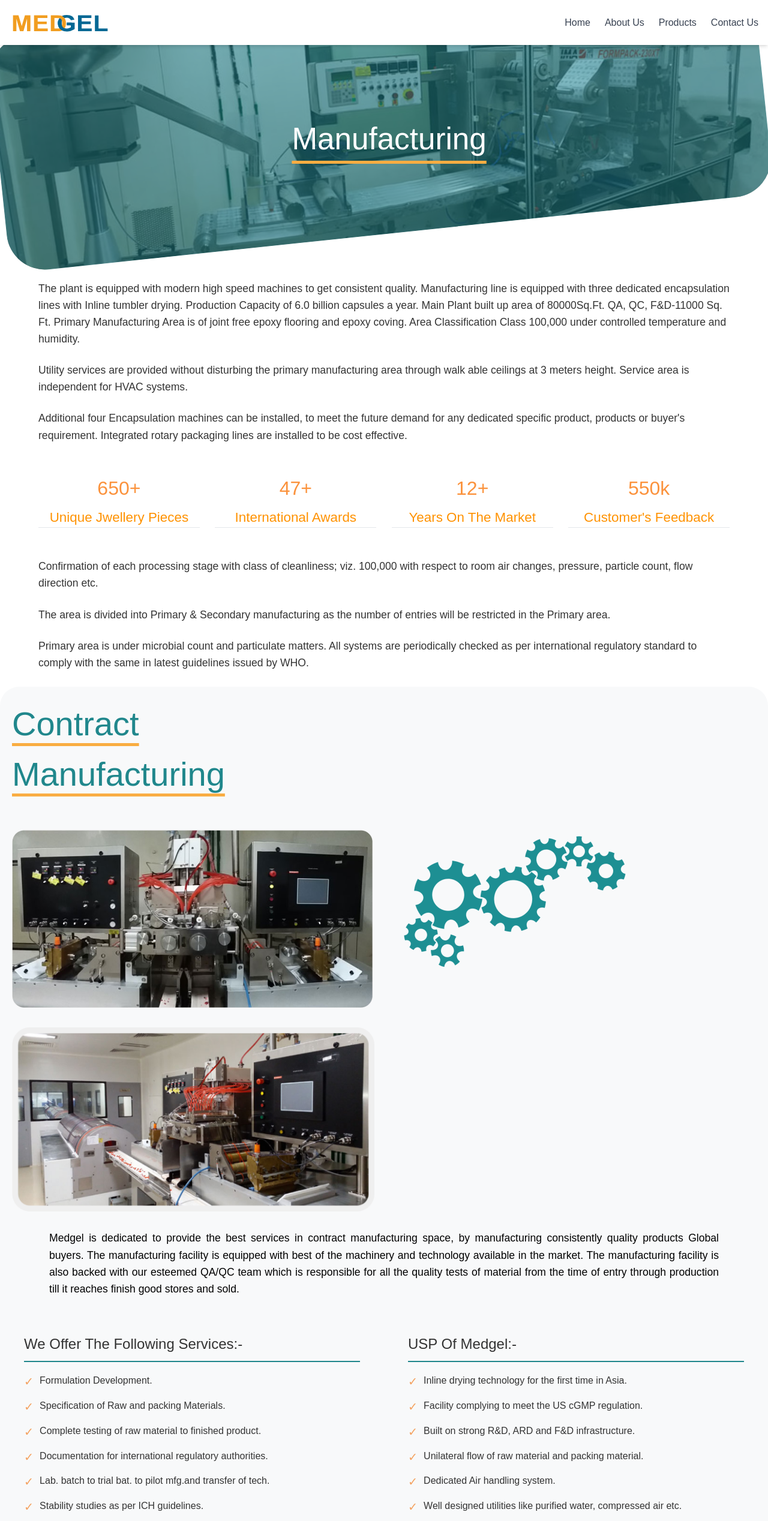
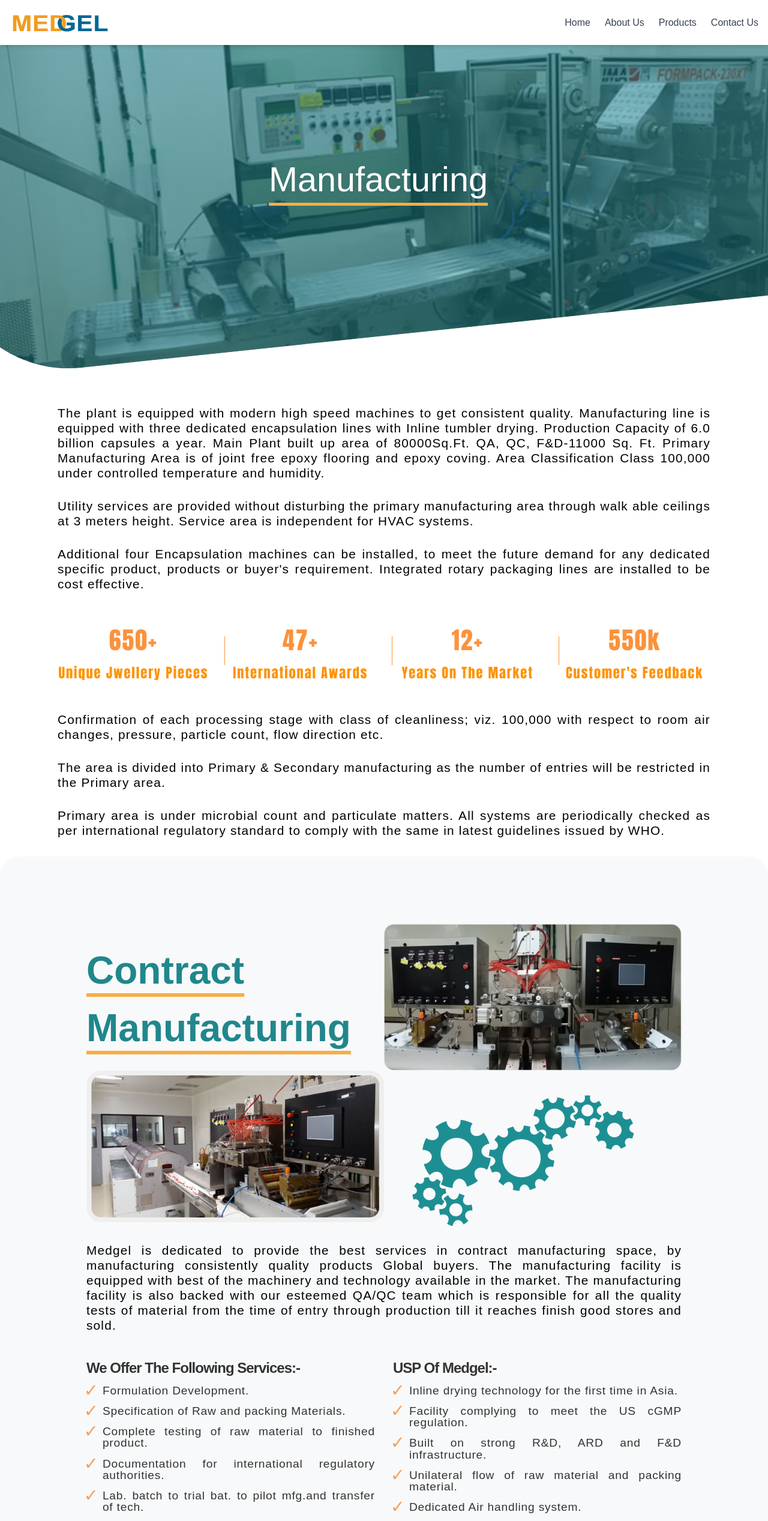
Before and after one commit to anurag-verma-india/medgel-nextjs, a Next.js app: page /facilities in a window 1280 px wide. Shown: the top 2536 px of the page at 60% size. Built offline with nearby package versions, Linux system fonts and the light colour scheme.

Commit message:
Updated the Facilities Page

```diff
--- a/src/app/facilities/ContractManufacturing.css
+++ b/src/app/facilities/ContractManufacturing.css
@@ -1,12 +1,15 @@
 .CM-container {
   width: 100%;
   margin: 0 auto;
-    padding: 20px;
+  padding: 7rem;
+  padding-left: 9rem;
+  padding-right: 9rem;
   border-radius: 2rem;
   background-color: #f8f9fa;
   font-family: Arial, sans-serif;
   color: rgba(239, 239, 239, 1);
 }
+
 .CM-tri {
   position: relative;
   display: flex;
@@ -14,70 +17,77 @@
 }
 
 .CM-header {
-    width: 100%;
-    margin-bottom: 40px;
+  padding-top: 30px;
+  text-align: justify;
 }
 
 .CM-title {
   color: #20878c;
-    font-size: 3.5rem;
-    margin-bottom: 10px;
-    display: inline-block;
+  font-size: 4rem;
+  font-weight: 600;
   text-decoration: underline;
   text-decoration-color: rgba(249, 173, 66, 1);
-    text-underline-offset: 0.8rem;
+  text-underline-offset: 1rem;
 }
+
+/* .CM-title {
+    display: inline-block;
+  } */
 
 .CM-image-grid {
   display: grid;
   grid-template-columns: 1fr 1fr;
-    gap: 2rem;
-    margin-bottom: 30px;
+  margin-bottom: 35px;
   position: relative;
 }
 
-  .CM-manufacturing-image {
+/* .CM-manufacturing-image {
     width: 100%;
     height: auto;
     border-radius: 10px;
     box-shadow: 0 4px 6px rgba(0, 0, 0, 0.1);
-  }
+  } */
 
 .CM-gear-icon {
-    position: absolute;
-    right: 0;
+  position: relative;
+  top: 30px;
+  left: 30px;
+  /* right: 0;
     bottom: -50px;
     width: 150px;
-    height: auto;
+    height: auto; */
 }
 
 .CM-description {
-    width: 90%;
+  letter-spacing: 1.2px;
+  line-height: 1.2;
+  width: 100%;
   margin: auto;
-    font-size: 1.1rem;
-    line-height: 1.6;
+  font-size: 1.3rem;
   color: black;
   margin-bottom: 40px;
   text-align: justify;
 }
 
 .CM-services-container {
+  letter-spacing: -1px;
+  text-align: justify;
   display: grid;
   grid-template-columns: 1fr 1fr;
-    gap: 40px;
-    margin-top: 20px;
+  gap: 30px;
+  margin-top: 10px;
+  margin-bottom: 30px;
+  position: relative;
 }
 
 .CM-service-section {
-    padding: 20px;
 }
 
 .CM-section-title {
   font-size: 1.5rem;
   color: #333;
-    margin-bottom: 20px;
-    border-bottom: 2px solid #20878c;
-    padding-bottom: 10px;
+  margin-bottom: 10px;
+  font-weight: 600;
 }
 
 .CM-service-list {
@@ -87,16 +97,18 @@
 }
 
 .CM-service-item {
+  letter-spacing: 0.8px;
   color: #333;
   display: flex;
   align-items: flex-start;
   margin-bottom: 15px;
-    font-size: 1rem;
-    line-height: 1.4;
+  font-size: 1.2rem;
+  line-height: 1;
 }
 
 .CM-checkmark {
   color: #f4a261;
+  scale: 1.5;
   margin-right: 10px;
   font-size: 1.2rem;
 }
@@ -135,14 +147,40 @@
 /* Additional mobile optimization */
 @media (max-width: 480px) {
   .CM-title {
-      font-size: 1.8rem;
+    width: 80%;
+    text-decoration: none;
+    line-height: normal;
+    text-align: justify;
+    font-size: 2.8rem;
+    border-bottom: 4px solid #f4a261;
+    margin-bottom: 1.5rem;
+  }
+
+  .CM-image-grid {
+    gap: 10px;
+  }
+
+  .CM-gear-icon {
+    display: none;
   }
 
   .CM-description {
-      font-size: 1rem;
+    padding: 0px 15px;
+    font-size: 1.2rem;
+    letter-spacing: normal;
   }
 
   .CM-service-section {
-      padding: 15px;
+    padding: 0px 15px;
+  }
+
+  .CM-section-title {
+    font-size: 1.3rem;
+  }
+
+  .CM-service-item {
+    font-size: 1.2rem;
+    letter-spacing: normal;
+    line-height: 1;
   }
 }
--- a/src/app/facilities/ContractManufacturing.tsx
+++ b/src/app/facilities/ContractManufacturing.tsx
@@ -1,4 +1,5 @@
 import "./ContractManufacturing.css";
+import ResearchDevelopment from "./ResearchAndDev";
 
 const ContractManufacturing = () => {
   const services = [
@@ -9,7 +10,7 @@ const ContractManufacturing = () => {
     "Lab. batch to trial bat. to pilot mfg.and transfer of tech.",
     "Stability studies as per ICH guidelines.",
     "Process, cleaning and Analytical method validation.",
-    "Primary and secondary atomized packing facility into bulk Packing, blister, jars and bottles."
+    "Primary and secondary atomized packing facility into bulk Packing, blister, jars and bottles.",
   ];
 
   const usp = [
@@ -18,41 +19,54 @@ const ContractManufacturing = () => {
     "Built on strong R&D, ARD and F&D infrastructure.",
     "Unilateral flow of raw material and packing material.",
     "Dedicated Air handling system.",
-    "Well designed utilities like purified water, compressed air etc."
+    "Well designed utilities like purified water, compressed air etc.",
   ];
 
   return (
     <div className="CM-container">
       <div className="CM-tri">
-        <header className="CM-header">
-          <h1 className="CM-title">Contract<br /> Manufacturing</h1>
-        </header>
         <div className="CM-image-grid">
-          <img src='/images/ContractManufacturing1.png' alt='manufacturing-image1' />
+          <header className="CM-header">
+            <h1 className="CM-title">
+              Contract
+              <br /> Manufacturing
+            </h1>
+          </header>
+
+          <img
+            src="/images/ContractManufacturing1.png"
+            alt="manufacturing-image1" className="CM-image"
+          />
+
+          <img
+            src="/images/contractmanufacturing2.png"
+            alt="manufacturing-image2"
+            className="CM-image"
+          />
 
           <img
             src="/images/gear.png"
+            className="CM-gear-icon"
             alt="Gear Icon"
-            className="gear-icon"
           />
-
-        <div className="overlay-image">
-          <img src="/images/contractmanufacturing2.png" alt="manufacturing-image2" />
-        </div>
         </div>
       </div>
 
       <p className="CM-description">
-        Medgel is dedicated to provide the best services in contract manufacturing space, by manufacturing
-        consistently quality products Global buyers. The manufacturing facility is equipped with best of the
-        machinery and technology available in the market. The manufacturing facility is also backed with our
-        esteemed QA/QC team which is responsible for all the quality tests of material from the time of entry
+        Medgel is dedicated to provide the best services in contract
+        manufacturing space, by manufacturing consistently quality products
+        Global buyers. The manufacturing facility is equipped with best of the
+        machinery and technology available in the market. The manufacturing
+        facility is also backed with our esteemed QA/QC team which is
+        responsible for all the quality tests of material from the time of entry
         through production till it reaches finish good stores and sold.
       </p>
 
       <div className="CM-services-container">
         <div className="CM-service-section">
-          <h2 className="CM-section-title">We Offer The Following Services:-</h2>
+          <h2 className="CM-section-title">
+            We Offer The Following Services:-
+          </h2>
           <ul className="CM-service-list">
             {services.map((service, index) => (
               <li key={index} className="CM-service-item">
@@ -75,6 +89,7 @@ const ContractManufacturing = () => {
           </ul>
         </div>
       </div>
+      <ResearchDevelopment />
     </div>
   );
 };
--- a/src/app/facilities/ResearchAndDev.css
+++ b/src/app/facilities/ResearchAndDev.css
@@ -1,5 +1,5 @@
 .rd-container {
-    width: 90%;
+    width: 100%;
     margin: 0 auto;
     padding: 20px;
     font-family: system-ui, -apple-system, sans-serif;
@@ -20,8 +20,9 @@
   }
 
   .rd-overlay {
+    align-items: center;
+    text-align: justify;
     display: flex;
-    align-items: center;
     justify-content: center;
     position: absolute;
     top: 0;
@@ -30,16 +31,21 @@
     bottom: 0;
     background: rgba(0, 0, 0, 0.3);
 
-    align-items: center;
-
+  }
+  .underline{
+    text-decoration: underline;
+    text-decoration-color: rgba(249, 173, 66, 1);
+    text-underline-offset: 1rem;
   }
 
   .rd-title {
+    font-weight: 900;
     display: flex;
     text-align: center;
     color: white;
-    font-size: 3rem;
+    font-size: 4rem;
     line-height: 1.2;
+
   }
 
   .rd-content {
@@ -49,8 +55,8 @@
   }
 
   .rd-services-title {
-    font-size: 2rem;
-    margin: 0 0 30px 0;
+    font-size: 1.8rem;
+    margin: 0 0 10px 0;
   }
 
   .rd-services-list {
@@ -60,11 +66,12 @@
   }
 
   .rd-services-list li {
+    letter-spacing: 1.4;
     position: relative;
     padding-left: 35px;
     margin-bottom: 20px;
     font-size: 1.2rem;
-    line-height: 1.5;
+    line-height: 0.88;
   }
 
   .rd-services-list li::before {
@@ -116,10 +123,13 @@
 
     .rd-title {
       font-size: 2rem;
+      border-bottom: 4px solid #FB923C;
     }
 
     .rd-services-title {
-      font-size: 1.5rem;
+      font-size: 1.3rem;
+      padding-bottom: 10px;
+
     }
 
     .rd-image-section {
@@ -132,6 +142,7 @@
 
     .rd-services-list li {
       font-size: 1rem;
+      line-height: 1;
       padding-left: 30px;
     }
   }
--- a/src/app/facilities/ResearchAndDev.tsx
+++ b/src/app/facilities/ResearchAndDev.tsx
@@ -7,7 +7,8 @@ const ResearchDevelopment = () => {
         <div className="rd-image-section">
           <div className="rd-overlay">
             <h1 className="rd-title">
-              Research & <br />Development
+              Research & <br />
+              Development
             </h1>
           </div>
         </div>
--- a/src/app/facilities/Tech.css
+++ b/src/app/facilities/Tech.css
@@ -3,20 +3,23 @@
     margin: 0 auto;
     padding: 20px;
     font-family: Arial, sans-serif;
+    margin-bottom: 4rem;
   }
 
   .tech-title {
     color: #0D9488;
-    font-size: 2.5rem;
-    margin-bottom: 30px;
-    text-align: center;
+    font-size: 4rem;
+    font-weight: bold;
+    margin-bottom: 35px;
+    text-align: justify;
     text-decoration: underline;
     text-decoration-color: #FB923C;
     text-underline-offset: 1rem;
   }
   .intro-text {
-    font-size: 1.1rem;
-    line-height: 1.6;
+    text-align: justify;
+    font-size: 1.3rem;
+    line-height: 1.3;
     margin-bottom: 30px;
   }
 
@@ -24,13 +27,21 @@
     margin-bottom: 30px;
   }
 
+  .category-section p{
+    text-align: justify;
+    font-size: 1.3rem;
+  }
+
   .category-title {
     color: #FB923C;
-    font-size: 2rem;
+    font-size: 2.2rem;
+    font-weight: bold;
     margin-bottom: 0.5rem;
   }
 
   .product-list {
+    text-align: justify;
+    font-size: 1.3rem;
     list-style-type: decimal;
     margin-left: 20px;
     margin-top: 10px;
@@ -43,20 +54,36 @@
   .equipment-grid {
     display: flex;
     flex-direction: column;
-    gap: 40px;
+    gap: 80px;
   }
 
-  .equipment-item {
+  .equipment-item{
     display: flex;
-    gap: 20px;
-    align-items: center;
+    gap: 40px;
+    text-align: justify;
+    align-items: last baseline;
     background: #fff;
-    padding: 20px;
-    border-radius: 8px;
   }
 
+  .equipment-details h3{
+    color: #FB923C;
+    font-weight: bold;
+    font-size: 2.2rem;
+  }
+
+  .equipment-item p{
+     line-height: 1.2;
+    font-size: 1.3rem;
+  }
+
+
   .equipment-item:nth-child(even) {
+    text-align: right;
     flex-direction: row-reverse;
+  }
+
+  .boldClass{
+    font-weight: bold;
   }
 
   .equipment-image {
@@ -66,27 +93,17 @@
     border-radius: 4px;
   }
 
+
   .equipment-details {
     flex: 1;
   }
 
-  .equipment-details h3 {
-    color: #FB923C;
-    font-size: 1.8rem;
-    margin-bottom: 15px;
-  }
-
-  .equipment-details p {
-    margin-bottom: 8px;
-  }
 
   .equipment-details ul {
-    list-style: none;
-    padding: 0;
-  }
-
-  .equipment-details li {
-    margin-bottom: 8px;
+    line-height: 1.2;
+    font-size: 1.3rem;
+    list-style: disc;
+    padding-left: 20px;
   }
 
   @media (max-width: 768px) {
@@ -115,14 +132,41 @@
     }
 
     .tech-title {
-      font-size: 1.75rem;
+      font-size: 2.8rem;
     }
 
     .intro-text {
-      font-size: 1rem;
+      line-height: 1.2;
+      font-size: 1.2rem;
     }
 
     .equipment-details h3 {
+      line-height: 1.2;
       font-size: 1.2rem;
     }
+
+    .equipment-details p{
+      line-height: 1.2;
+      font-size: 1.2rem;
+    }
+
+    .equipment-details ul{
+      line-height: 1.2;
+      font-size: 1.2rem;
+    }
+
+    .equipment-item:nth-child(even) {
+      text-align: justify;
+    }
+
+    .category-title{
+      font-size: 1.4rem;
+    }
+
+    .category-section p, ul{
+      line-height: 1.2;
+      font-size: 1.2rem;
+    }
+
+
   }
--- a/src/app/facilities/manufacturing.css
+++ b/src/app/facilities/manufacturing.css
@@ -6,44 +6,52 @@
 
 .whitebg {
   background-color: white;
-  width: 60;
+  width: 100vw;
+  height: 45vw;
+  margin-bottom: 1vw;
+}
+
+.manufacturing-title-box {
+
+}
+
+
+
+.manufacturing-title-box{
   position: relative;
-  color: white;
-  margin-bottom: 6vw;
+  width: 121%;
+  height: 100%;
+  border-radius: 16vw;
+  margin-left: -0.5vw;
+  top: -6rem;
+  left: -6rem;
+  background-color: #FB923C;
+  transform: rotate(-6deg);
+  background-image: url("/images/manufacturing.jpg");
+  background-position: -17.5rem;
+  background-repeat: no-repeat;
+  background-size: cover;
 }
-.manufacturing-title-box {
-  position: relative;
+
+.transparent-col {
+  height: 100%;
+  width: 100%;
+  border-radius: 16vw;
+  background-color: rgba(29, 136, 146, 0.5);
+  background-size: cover;
 }
-.manufacturing-title-box img {
-  width:100%;
-   margin-left: -0.5vw;
-  margin-top: -6vw;
-  border-radius: 5vw;
-  transform: rotate(-6deg);
-  display: block;
-}
-.transparent-col {
-  position: absolute;
-  border-radius: 5vw;
-  margin-left: -0.5vw;
-  top: 0;
-  left: 0;
-  width: 100%;
-  height: 100%;
-  background-color: rgba(29, 136, 146, 0.5);
-  transform: rotate(-6deg);
-  z-index: 1;
-}
+
 .manufacturing-title  {
   position: absolute;
-  top: 50%;
-  left: 38%;
+  top: 32%;
+  left: 35%;
   color: black;
   z-index: 2;
 }
+
 .manufacturing-title h1{
   position: relative;
-  font-size: 4vw;
+  font-size: 4.5vw;
   color: white;
   font-style: bold;
   text-decoration: underline;
@@ -56,32 +64,50 @@
 }
 
 .content-section {
-  width: 90%;
-
+  width: 85%;
   margin: 2vw auto;
   /* padding: 40px 20px; */
 }
 
 .description {
-  font-size: 1.1rem;
-  line-height: 1.6;
-  color: #333;
-  margin-bottom: 24px;
+  letter-spacing: 1.2px;
+  font-size: 1.3rem;
+  line-height: 1.2;
+  color: black;
+  font-weight: 500;
+  margin-bottom: 30px;
+  text-align: justify;
 }
 
 .stats-container {
   display: grid;
   grid-template-columns: repeat(4, 1fr);
-  gap: 2vw  ;
+  gap: 2vw;
   margin: 50px 0;
 }
 
 .stat-item {
+  font-family: Impact, Haettenschweiler, 'Arial Narrow Bold', sans-serif;
   text-align: center;
+  letter-spacing: 0.12rem;
+
+}
+
+.vl{
+  position: relative;
+}
+
+.vl::before{
+  content: '';
+  position: absolute;
+  height: 3rem;
+  left: 0;
+  top: 1.5rem;
+  border-left: 1px solid #FB923C;
 }
 
 .stat-item h2 {
-  font-size: 2.0rem;
+  font-size: 2.5rem;
   color: #FB923C;
   margin: 0;
 }
@@ -133,4 +159,50 @@
   .content-section {
     padding: 20px;
   }
+
+  @media (max-width: 768px) {
+    .description{
+      font-size: 1.2rem;
+      letter-spacing: normal;
+    }
+
+    .vl::before{
+      display: none;
+    }
+
+    .whitebg{
+      height: 40vh;
+      width: 100vw;
+      background-color: black;
+      position: relative;
+      margin-bottom: 1rem;
+    }
+    .manufacturing-title-box{
+      position: absolute;
+      transform: unset;
+      height: 100%;
+      width: 100%;
+      top: 0px;
+      left: 0;
+      border-radius: unset;
+      scale: 1.1;
+    }
+
+    .transparent-col{
+      position: absolute;
+      height: 100%;
+      width: 100%;
+      border-radius: unset;
+    }
+
+    .manufacturing-title{
+      position: relative;
+      top: 42%;
+      left: 15%;
+    }
+    .manufacturing-title h1{
+      text-underline-offset: 2vh;
+      font-size: 2.8rem;
+    }
+  }
 }
--- a/src/app/facilities/manufacturing.tsx
+++ b/src/app/facilities/manufacturing.tsx
@@ -1,70 +1,87 @@
-import './manufacturing.css';
+import "./manufacturing.css";
+
+{
+  /* <img src="/images/Manufacturing.jpg" alt="yabadabidoo"  className='manufacturing-title-box-image'/> */
+}
 
 const ManufacturingSection = () => {
   return (
     <div className="manufacturing-container">
-      <div className='whitebg'>
+      <div className="whitebg">
         <div className="manufacturing-title-box">
-          <img src="/images/Manufacturing.jpg" alt="yabadabidoo"  className='manufacturing-title-box-image'/>
-          <div className='transparent-col'></div>
-          <div className='manufacturing-title'>
-            <h1>
-              Manufacturing
-            </h1>
-          </div>
+          <div className="transparent-col"></div>
+        </div>
+
+        <div className="manufacturing-title">
+          <h1>Manufacturing</h1>
         </div>
       </div>
 
       <div className="content-section">
         <p className="description">
-            The plant is equipped with modern high speed machines to get consistent quality. Manufacturing line is equipped with three dedicated encapsulation lines with Inline tumbler drying. Production Capacity of 6.0 billion capsules a year. Main Plant built up area of 80000Sq.Ft. QA, QC, F&D-11000 Sq. Ft. Primary Manufacturing Area is of joint free epoxy flooring and epoxy coving. Area Classification Class 100,000 under controlled temperature and humidity.
+          The plant is equipped with modern high speed machines to get
+          consistent quality. Manufacturing line is equipped with three
+          dedicated encapsulation lines with Inline tumbler drying. Production
+          Capacity of 6.0 billion capsules a year. Main Plant built up area of
+          80000Sq.Ft. QA, QC, F&D-11000 Sq. Ft. Primary Manufacturing Area is of
+          joint free epoxy flooring and epoxy coving. Area Classification Class
+          100,000 under controlled temperature and humidity.
         </p>
 
         <p className="description">
-          Utility services are provided without disturbing the primary manufacturing area through walk able ceilings at 3 meters height. Service area is independent for HVAC systems.
+          Utility services are provided without disturbing the primary
+          manufacturing area through walk able ceilings at 3 meters height.
+          Service area is independent for HVAC systems.
         </p>
 
         <p className="description">
-          Additional four Encapsulation machines can be installed, to meet the future demand for any dedicated specific product, products or buyer&#39;s requirement. Integrated rotary packaging lines are installed to be cost effective.
+          Additional four Encapsulation machines can be installed, to meet the
+          future demand for any dedicated specific product, products or
+          buyer&#39;s requirement. Integrated rotary packaging lines are
+          installed to be cost effective.
         </p>
 
         <div className="stats-container">
           <div className="stat-item">
             <h2>650+</h2>
             <p>Unique Jwellery Pieces</p>
-            <hr/>
+            {/* <hr/> */}
           </div>
-          <div className="stat-item">
+          <div className="stat-item vl">
             <h2>47+</h2>
             <p>International Awards</p>
-            <hr />
+            {/* <hr /> */}
           </div>
-          <div className="stat-item">
+          <div className="stat-item vl">
             <h2>12+</h2>
             <p>Years On The Market</p>
-            <hr />
+            {/* <hr /> */}
           </div>
-          <div className="stat-item">
-
+          <div className="stat-item vl">
             <h2>550k</h2>
             <p>Customer&#39;s Feedback</p>
-            <hr />
+            {/* <hr /> */}
           </div>
         </div>
 
         <p className="description">
-          Confirmation of each processing stage with class of cleanliness; viz. 100,000 with respect to room air changes, pressure, particle count, flow direction etc.
+          Confirmation of each processing stage with class of cleanliness; viz.
+          100,000 with respect to room air changes, pressure, particle count,
+          flow direction etc.
         </p>
 
         <p className="description">
-          The area is divided into Primary & Secondary manufacturing as the number of entries will be restricted in the Primary area.
+          The area is divided into Primary & Secondary manufacturing as the
+          number of entries will be restricted in the Primary area.
         </p>
 
         <p className="description">
-          Primary area is under microbial count and particulate matters. All systems are periodically checked as per international regulatory standard to comply with the same in latest guidelines issued by WHO.
+          Primary area is under microbial count and particulate matters. All
+          systems are periodically checked as per international regulatory
+          standard to comply with the same in latest guidelines issued by WHO.
         </p>
       </div>
-      </div>
+    </div>
   );
 };
 
--- a/src/app/facilities/page.jsx
+++ b/src/app/facilities/page.jsx
@@ -12,7 +12,7 @@ function facilities() {
             <ManufacturingSection />
             {/* <AContractManufacturing/> */}
             <ContractManufacturing />
-            <ResearchDevelopment />
+
             <TechnologySection/>
         </div>
     )
```
Also changed, not shown: src/app/facilities/Tech.tsx (+76 -30 lines), src/app/facilities/manufacturingchat.css (line endings or trailing spaces). Lines whose indentation alone changed are shown as unchanged.
